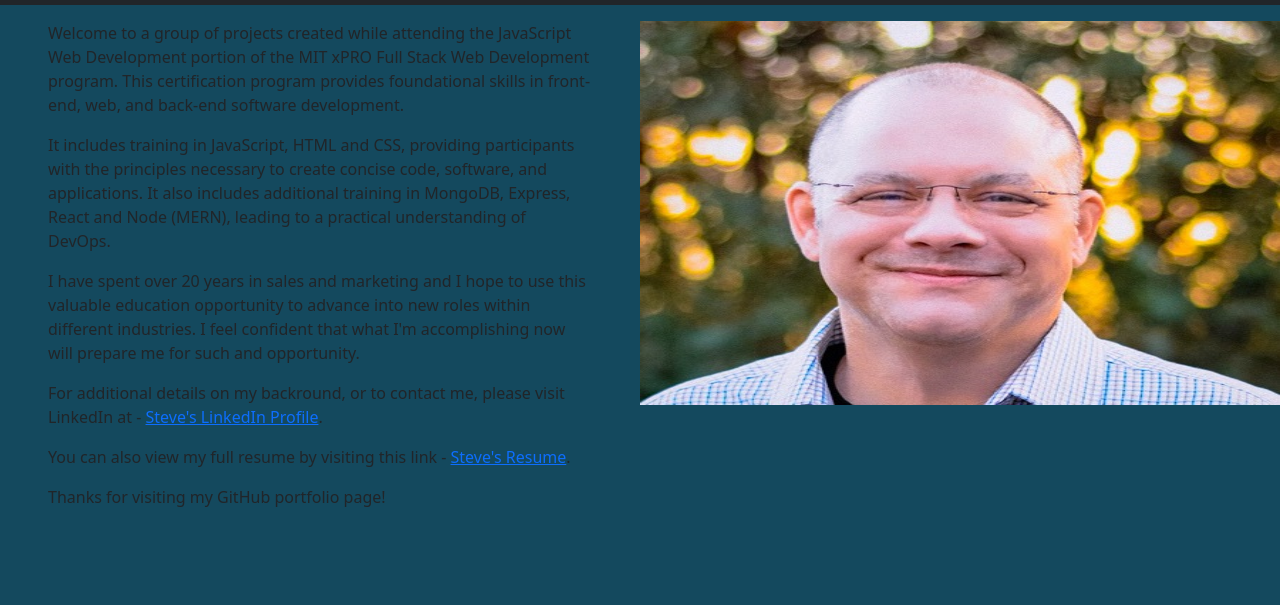
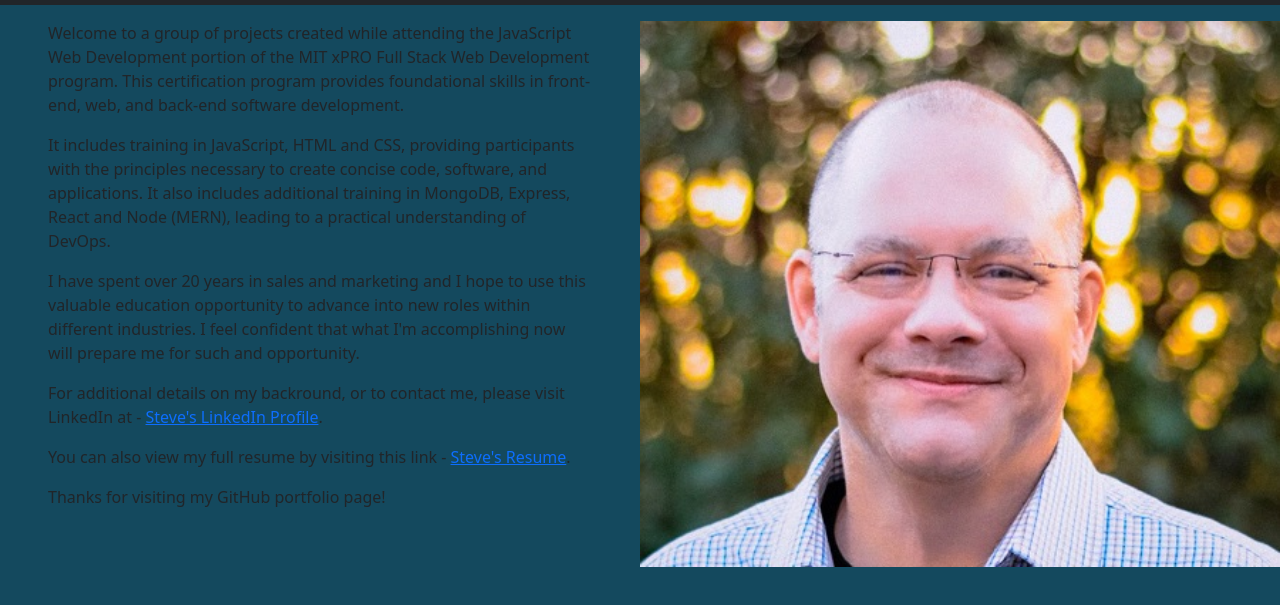
Before and after one commit to MNsfleming/MNsfleming.github.io, a plain HTML site: page index.html in a window 1280 px wide. Shown: the part 51-656 px from the top of the page. Drawn offline with nearby package versions, Linux system fonts and the light colour scheme; files that its build step writes are made by us from their sources.

Commit message:
Update index.html

```diff
--- a/index.html
+++ b/index.html
@@ -38,7 +38,7 @@
 
     <body>
       <div class="clearfix">
-        <img src="photo.jpg" height="384" class="col-md-6 float-md-end mb-4 ms-md-4" alt="Steve's Image">
+        <img src="photo.jpg" width="450" class="col-md-6 float-md-end mb-4 ms-md-4" alt="Steve's Image">
         <div class="col-md-6 px-5">
 
         <p id="bio">
```
